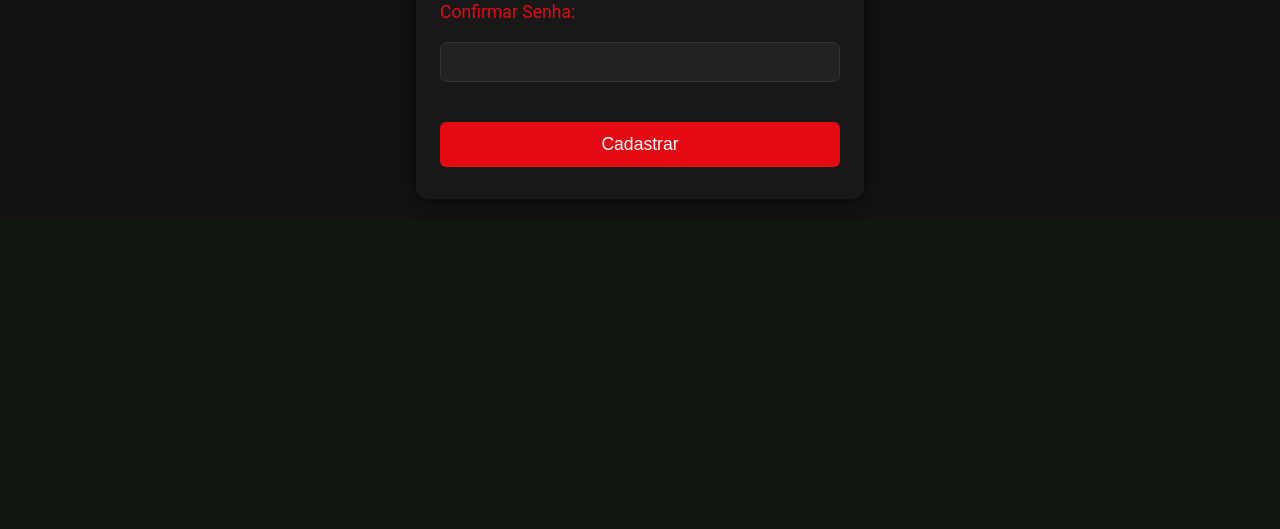
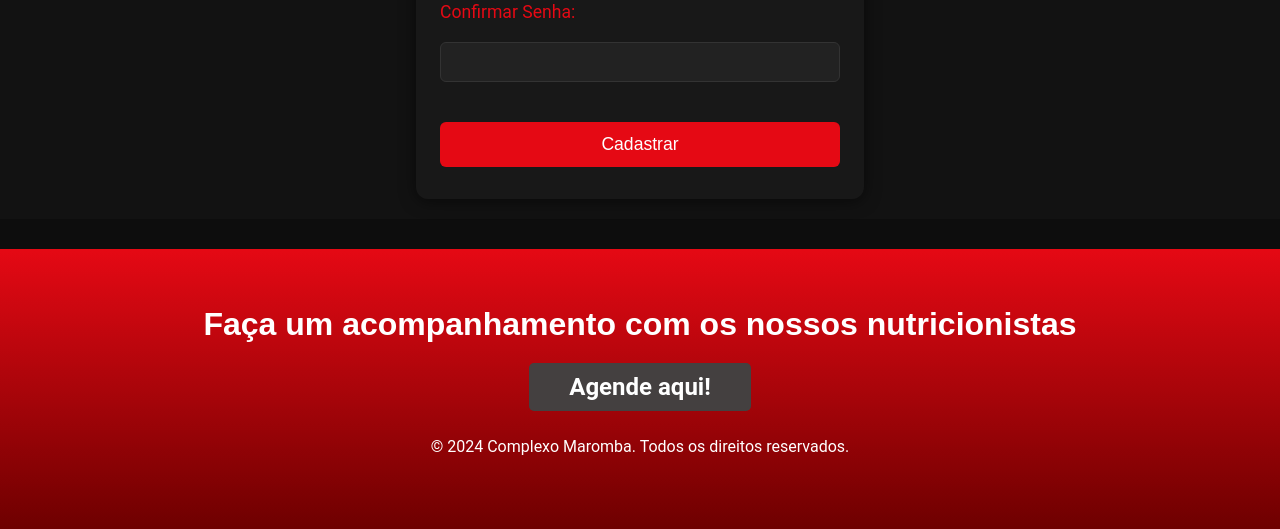
Before and after one commit to Igor-Moraes/Projeto-Academia-Fitness, a PHP site: page /experimental.html in a window 1280 px wide. Shown: the part 2189-2718 px from the top of the page. Before the commit the page ends 2356 px from the top, so only its background shows below. Run offline with PHP 8.4, Linux system fonts and the light colour scheme.

Commit message:
footerFix

```diff
--- a/experimental.css
+++ b/experimental.css
@@ -207,3 +207,40 @@
 form button:hover {
     background: #b0060f;
 }
+
+
+.exp-footer {
+    background: linear-gradient(#E50914, #6e0000);
+    padding: 20px;
+    display: flex;
+    flex-direction: column;
+    align-items: center;
+    justify-content: center;
+    height: 30vh;
+    margin: 30px 0 0 0;
+}
+
+.exp-footer h2 {
+    font-size: 2rem;
+    margin: 0 0 10px 0;
+    color: #fff;
+    font-family: 'Bebas Neue', sans-serif;
+}
+
+.exp_footer {
+    background-color: #444040;
+    color: #ffffff;
+    padding: 10px 40px;
+    text-decoration: none;
+    font-size: 1.5rem;
+    border-radius: 5px;
+    font-weight: bold;
+    transition: background-color 0.3s, color 0.3s ease, transform 0.3s;
+    margin: 10px;
+}
+
+.exp_footer:hover {
+    background-color: #000000;
+    color: #c40808;
+    transform: scale(1.05);
+}
--- a/experimental.html
+++ b/experimental.html
@@ -100,6 +100,12 @@
         </div>
 
     </main>
+    <footer class="exp-footer">
+        <h2> Faça um acompanhamento com os nossos nutricionistas</h2>
+        <a href="nutrição.html" class="exp_footer">Agende aqui!</a>
+        <p>&copy 2024 Complexo Maromba. Todos os direitos reservados.</p>
+
+    </footer>
 
 </body>
 
--- a/style.css
+++ b/style.css
@@ -162,7 +162,7 @@
 text-align: center;
 font-size: large;
 margin: 30px 10px; /* Espaçamento ao redor dos cards , "30px" é margem em cima e embaixo, "10px" é margem nas laterais */
-}
+  }
 
 .card {
 background-color: #2E2E2E;
@@ -186,7 +186,7 @@
 }
 
 footer  { /* Estilos do rodapé */
-background-color:#E50914   ;
+background: linear-gradient(#E50914, #6e0000);
 align-items: center;
 text-align: center;
 padding: 50px 20px;
```
Also changed, not shown: contato.css (+36 -0 lines), contato.html (+7 -0 lines).
